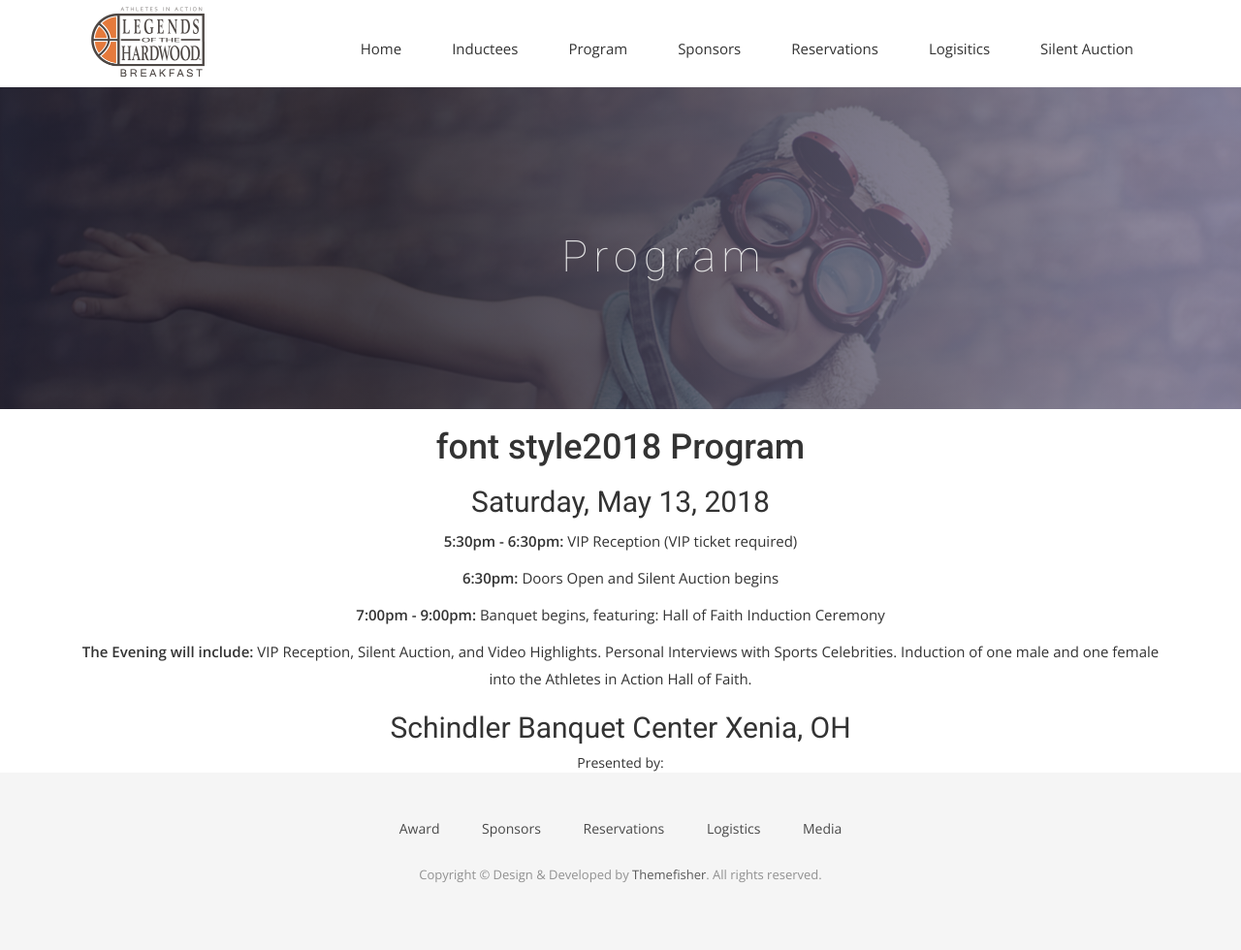
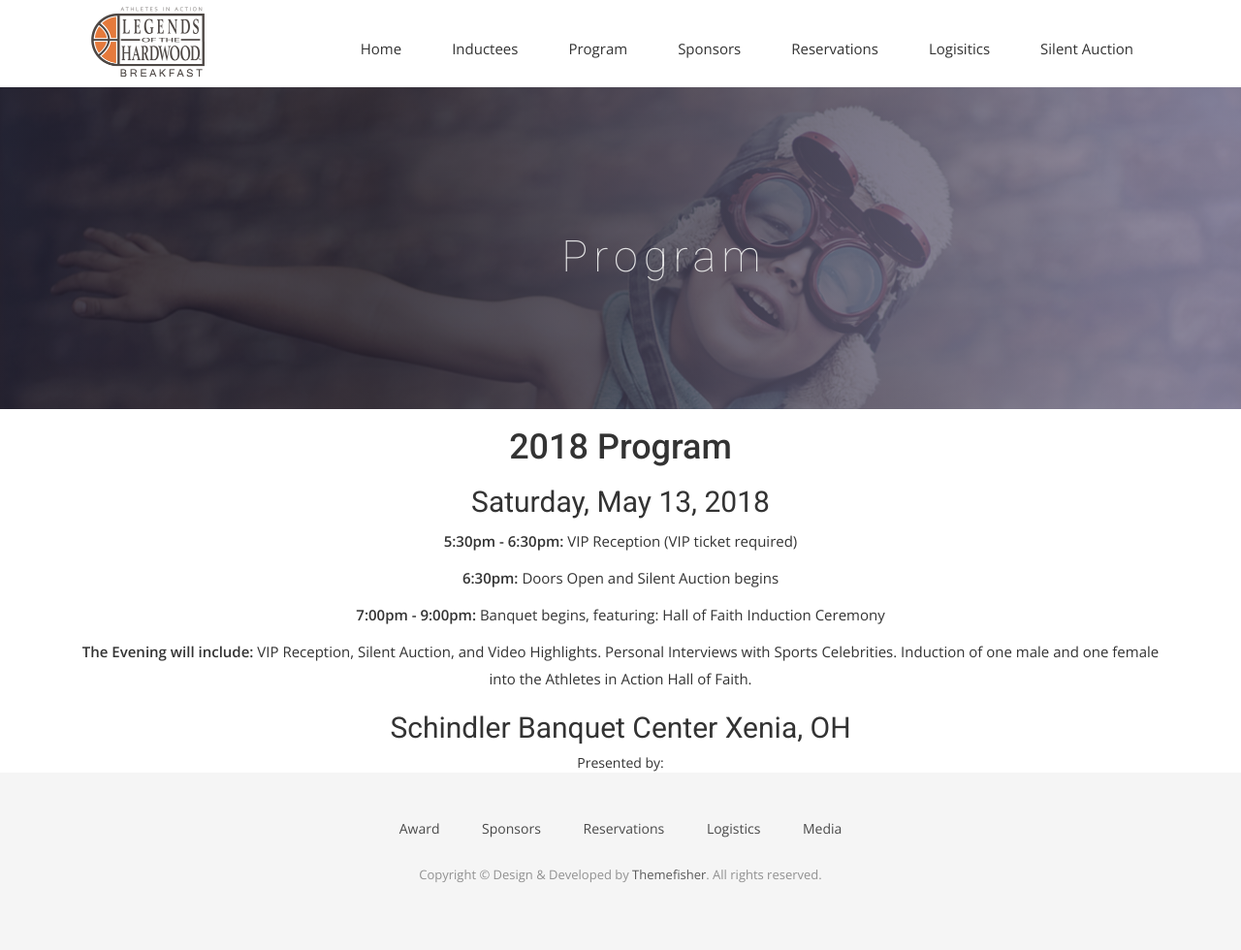
Before and after one commit to CruGlobal/NightofChampions, a Jekyll site: the page built from program.markdown, in a window 1280 px wide. Shown: the whole page at 97% size. Built offline with Jekyll 4.4.1, drawn with Linux system fonts in a browser that asks for light colours; nearby versions of some CDN libraries; some web fonts are replaced; our own code applies the rules of GitHub Pages for plain Markdown files.

Commit message:
Updated Program

```diff
--- a/program.markdown
+++ b/program.markdown
@@ -6,7 +6,7 @@ position: 1
 
 <div style="text-align: center;">
 
-<h1> font style2018 Program</h1>
+<h1>2018 Program</h1>
 
 <h2>Saturday, May 13, 2018</h2>
 
```
